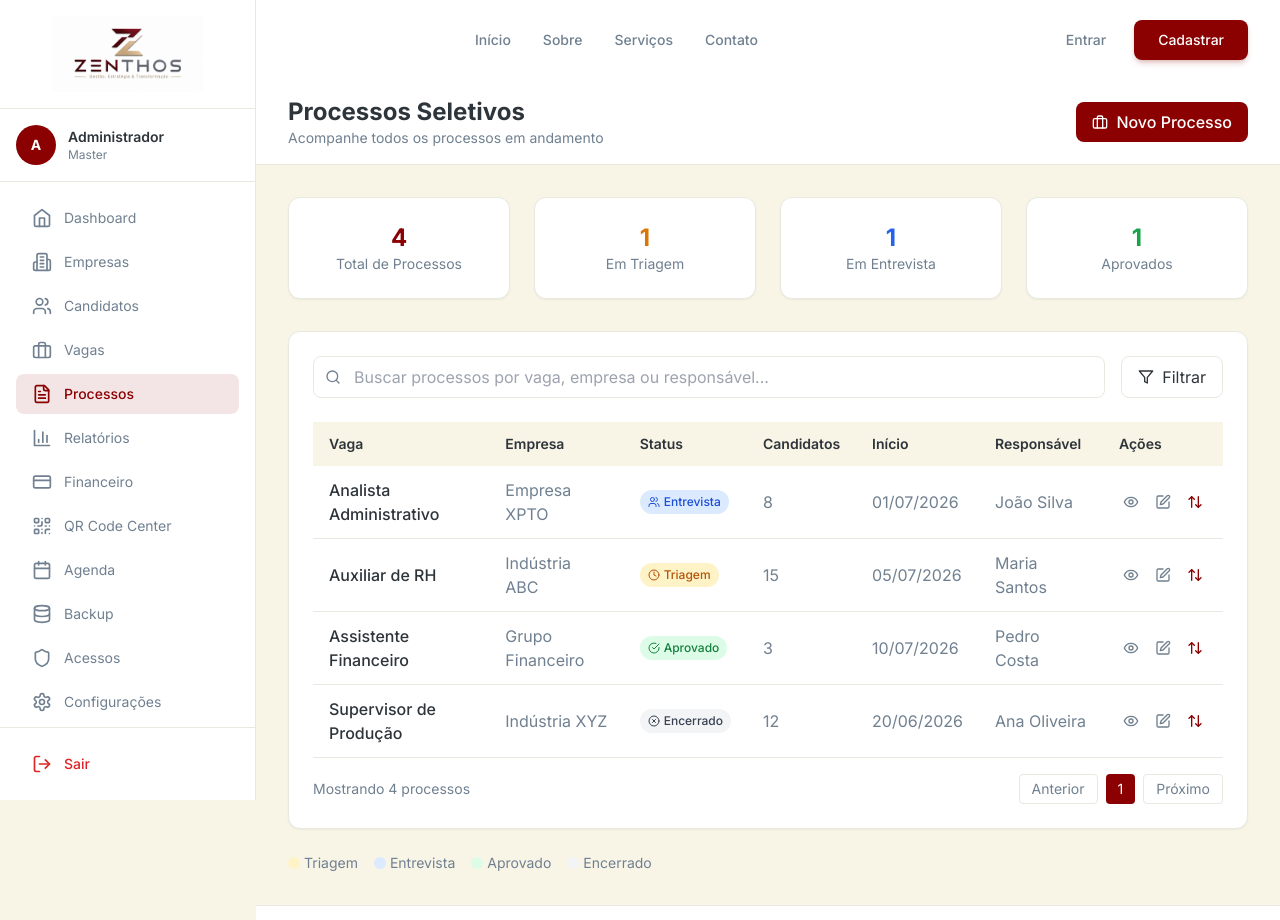
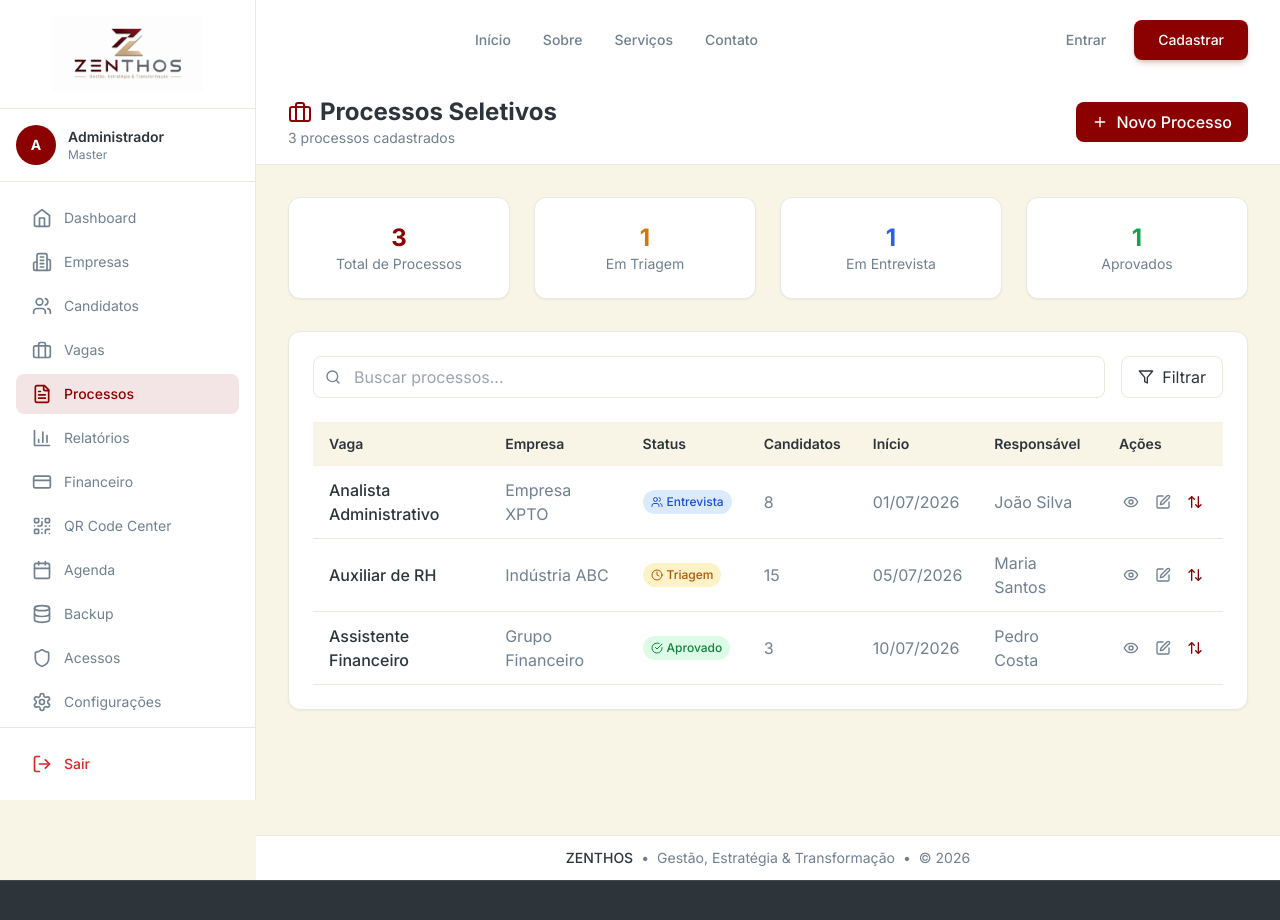
Before and after one commit to trivoroficial/consult_recruit, a Next.js app: page /admin/processos in a window 1280 px wide. Shown: the top 920 px of the page. Built offline with nearby package versions, Linux system fonts and the light colour scheme; sample sign-in values are in the browser's storage; a web font is replaced by a local one.

Commit message:
Refactor AdminProcessos component for better state management

```diff
--- a/src/app/(dashboard)/admin/processos/page.tsx
+++ b/src/app/(dashboard)/admin/processos/page.tsx
@@ -1,16 +1,27 @@
 'use client'
 
+import { useState, useEffect } from 'react'
+import { useRouter } from 'next/navigation'
 import { SidebarAdmin } from '@/components/dashboard/SidebarAdmin'
 import { DashboardFooter } from '@/components/dashboard/DashboardFooter'
 import {
   Briefcase, Building2, Users, Calendar,
   Eye, Edit, CheckCircle, Clock, XCircle,
-  Search, Filter, ArrowUpDown
+  Search, Filter, ArrowUpDown, Plus
 } from 'lucide-react'
 
 export default function AdminProcessos() {
-  // DADOS DE EXEMPLO
-  const processos = [
+  const router = useRouter()
+  const [processos, setProcessos] = useState<any[]>([])
+  const [search, setSearch] = useState('')
+  const [loading, setLoading] = useState(true)
+
+  useEffect(() => {
+    const saved = localStorage.getItem('zenthos_processos')
+    if (saved) {
+      setProcessos(JSON.parse(saved))
+    } else {
+      const initial = [
         {
           id: 1,
           vaga: 'Analista Administrativo',
@@ -38,16 +49,12 @@ export default function AdminProcessos() {
           inicio: '10/07/2026',
           responsavel: 'Pedro Costa'
         },
-    {
-      id: 4,
-      vaga: 'Supervisor de Produção',
-      empresa: 'Indústria XYZ',
-      status: 'encerrado',
-      candidatos: 12,
-      inicio: '20/06/2026',
-      responsavel: 'Ana Oliveira'
-    },
       ]
+      setProcessos(initial)
+      localStorage.setItem('zenthos_processos', JSON.stringify(initial))
+    }
+    setLoading(false)
+  }, [])
 
   const statusConfig = {
     triagem: { label: 'Triagem', color: 'bg-yellow-100 text-yellow-700', icon: Clock },
@@ -56,10 +63,27 @@ export default function AdminProcessos() {
     encerrado: { label: 'Encerrado', color: 'bg-gray-100 text-gray-700', icon: XCircle },
   }
 
+  const filtered = processos.filter(p =>
+    p.vaga.toLowerCase().includes(search.toLowerCase()) ||
+    p.empresa.toLowerCase().includes(search.toLowerCase()) ||
+    p.responsavel.toLowerCase().includes(search.toLowerCase())
+  )
+
   const totalProcessos = processos.length
   const triagem = processos.filter(p => p.status === 'triagem').length
   const entrevista = processos.filter(p => p.status === 'entrevista').length
   const aprovado = processos.filter(p => p.status === 'aprovado').length
+
+  if (loading) {
+    return (
+      <div className="min-h-screen bg-[#F8F4E6] flex flex-col">
+        <SidebarAdmin />
+        <div className="flex-1 ml-64 flex items-center justify-center">
+          <div className="text-[#8B0000] text-xl">Carregando...</div>
+        </div>
+      </div>
+    )
+  }
 
   return (
     <div className="min-h-screen bg-[#F8F4E6] flex flex-col">
@@ -68,17 +92,22 @@ export default function AdminProcessos() {
       <div className="flex-1 ml-64 flex flex-col min-h-screen">
         <header className="bg-white border-b border-[#E8EAE0] px-8 py-4 flex items-center justify-between">
           <div>
-            <h1 className="text-2xl font-bold text-[#2D343A]">Processos Seletivos</h1>
-            <p className="text-sm text-[#708090]">Acompanhe todos os processos em andamento</p>
+            <h1 className="text-2xl font-bold text-[#2D343A] flex items-center gap-2">
+              <Briefcase className="h-6 w-6 text-[#8B0000]" />
+              Processos Seletivos
+            </h1>
+            <p className="text-sm text-[#708090]">{processos.length} processos cadastrados</p>
           </div>
-          <button className="px-4 py-2 bg-[#8B0000] text-white rounded-lg hover:bg-[#700000] transition font-medium flex items-center gap-2">
-            <Briefcase className="h-4 w-4" />
+          <button
+            onClick={() => router.push('/admin/processos/novo')}
+            className="px-4 py-2 bg-[#8B0000] text-white rounded-lg hover:bg-[#700000] transition font-medium flex items-center gap-2"
+          >
+            <Plus className="h-4 w-4" />
             Novo Processo
           </button>
         </header>
 
         <div className="flex-1 p-8">
-          {/* CARDS DE RESUMO */}
           <div className="grid grid-cols-1 md:grid-cols-4 gap-6 mb-8">
             <div className="bg-white p-6 rounded-xl shadow-sm border border-[#E8EAE0] text-center">
               <p className="text-2xl font-bold text-[#8B0000]">{totalProcessos}</p>
@@ -98,15 +127,16 @@ export default function AdminProcessos() {
             </div>
           </div>
 
-          {/* TABELA DE PROCESSOS */}
           <div className="bg-white rounded-xl shadow-sm border border-[#E8EAE0] p-6">
             <div className="flex items-center gap-4 mb-6">
               <div className="flex-1 relative">
                 <Search className="absolute left-3 top-1/2 -translate-y-1/2 h-4 w-4 text-[#708090]" />
                 <input
                   type="text"
-                  placeholder="Buscar processos por vaga, empresa ou responsável..."
+                  placeholder="Buscar processos..."
                   className="w-full pl-10 pr-4 py-2 border border-[#E8EAE0] rounded-lg focus:outline-none focus:ring-2 focus:ring-[#8B0000]"
+                  value={search}
+                  onChange={(e) => setSearch(e.target.value)}
                 />
               </div>
               <button className="px-4 py-2 border border-[#E8EAE0] rounded-lg hover:bg-[#F8F4E6] transition flex items-center gap-2">
@@ -129,7 +159,7 @@ export default function AdminProcessos() {
                   </tr>
                 </thead>
                 <tbody>
-                  {processos.map((item) => {
+                  {filtered.map((item) => {
                     const status = statusConfig[item.status as keyof typeof statusConfig]
                     const Icon = status?.icon || Clock
                     return (
@@ -165,30 +195,11 @@ export default function AdminProcessos() {
               </table>
             </div>
 
-            <div className="flex items-center justify-between mt-4 text-sm text-[#708090]">
-              <p>Mostrando {processos.length} processos</p>
-              <div className="flex gap-2">
-                <button className="px-3 py-1 border border-[#E8EAE0] rounded hover:bg-[#F8F4E6]">Anterior</button>
-                <button className="px-3 py-1 bg-[#8B0000] text-white rounded">1</button>
-                <button className="px-3 py-1 border border-[#E8EAE0] rounded hover:bg-[#F8F4E6]">Próximo</button>
+            {filtered.length === 0 && (
+              <div className="text-center py-8 text-[#708090]">
+                Nenhum processo encontrado.
               </div>
-            </div>
-          </div>
-
-          {/* LEGENDA */}
-          <div className="mt-6 flex flex-wrap gap-4 text-sm text-[#708090]">
-            <span className="flex items-center gap-1">
-              <span className="w-3 h-3 bg-yellow-100 rounded-full"></span> Triagem
-            </span>
-            <span className="flex items-center gap-1">
-              <span className="w-3 h-3 bg-blue-100 rounded-full"></span> Entrevista
-            </span>
-            <span className="flex items-center gap-1">
-              <span className="w-3 h-3 bg-green-100 rounded-full"></span> Aprovado
-            </span>
-            <span className="flex items-center gap-1">
-              <span className="w-3 h-3 bg-gray-100 rounded-full"></span> Encerrado
-            </span>
+            )}
           </div>
         </div>
 
```
Lines whose indentation alone changed are shown as unchanged.
